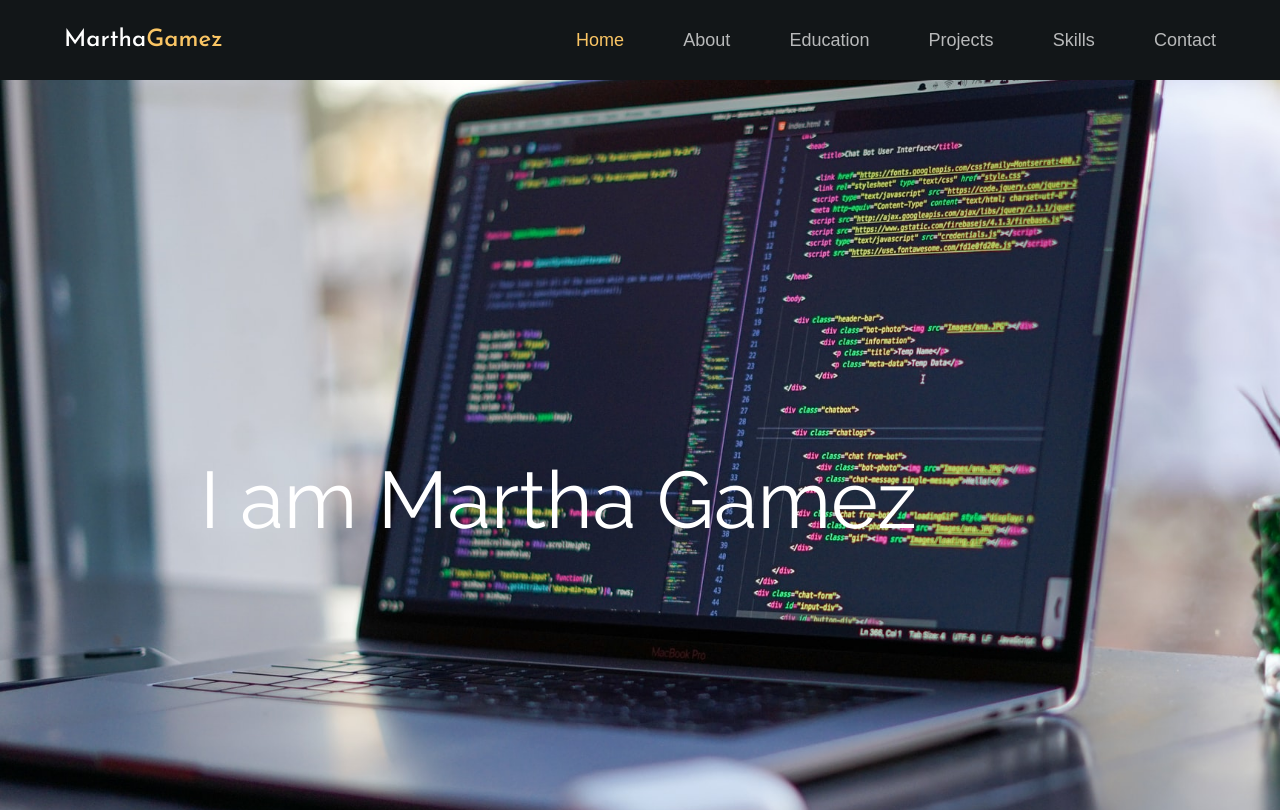
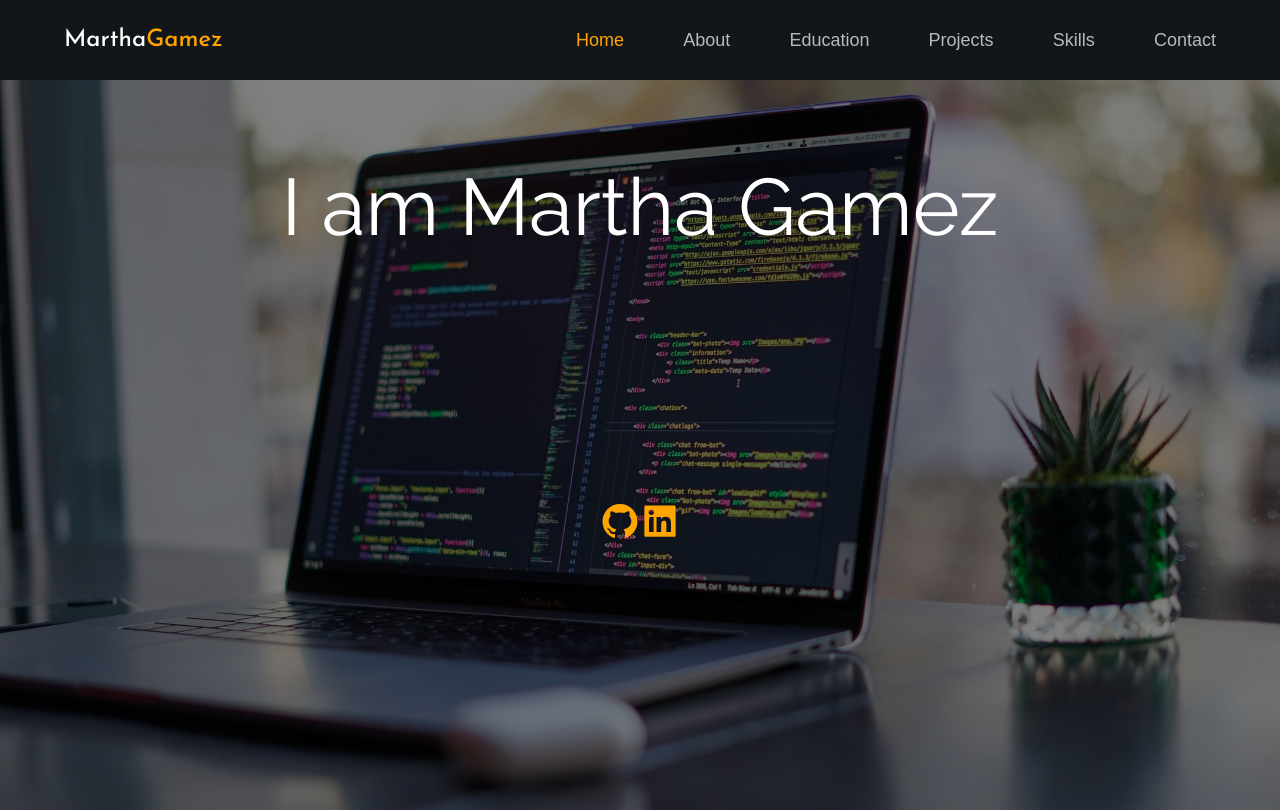
Before and after one commit to Martha121/portfolio-martha, a React (Create React App) app: page /#/ in a window 1280 px wide. Shown: the top 810 px of the page. Built offline with nearby package versions, Linux system fonts and the light colour scheme.

Commit message:
Add style

```diff
--- a/src/App.css
+++ b/src/App.css
@@ -62,6 +62,7 @@ nav.imageWrapper{
  flex-direction: column;
  align-items: center;
 
+
 }
 
 .section{
@@ -78,7 +79,28 @@ nav.imageWrapper{
   padding:100px;
 }
 
+.social
+{
+  position: absolute;
+  margin-top: 20px;
+  display: flex;
+  bottom: 400px;
+}
+.social i
+{
+  padding-right: 30px;
+  font-size: 25px;
+  color:orange;
+}
+.social i:hover
+{
+  color:black;
+}
 
+.img {
+  max-width: 86%;
+  height: auto;
+}
 
 
 /*.home
@@ -161,23 +183,6 @@ p{
 h1,h2,h3,h4,p{
   margin: 10px;
 }
-.social
-{
-  position: absolute;
-  margin-top: 20px;
-  display: flex;
-  bottom: 60px;
-}
-.social i
-{
-  padding-right: 30px;
-  font-size: 25px;
-  color:orange;
-}
-.social i:hover
-{
-  color:black;
-}
 
 .active
 {
@@ -194,7 +199,19 @@ h1,h2,h3,h4,p{
 
 
 
-/*@media all and (max-width: 450px) {
+@media all and (max-width: 450px) {
+  .social
+  {
+    left:0;
+    width: 100vw;
+    display: flex;
+    justify-content: space-around;
+    bottom: 30px;
+  }
+  .social i
+  {
+    padding-right: 0px;
+  }
 
   :root {
     --fontsize-nav:1rem;
@@ -211,7 +228,7 @@ h1,h2,h3,h4,p{
     background: rgb(238,103,143);
     background: linear-gradient(90deg, rgba(238,103,143,1) 50%, rgba(132,124,252,1) 80%);
   }*/
-  /*.parent{
+  .parent{
     background-position: center center;
   }
   .content{
@@ -221,7 +238,7 @@ h1,h2,h3,h4,p{
   color:white;
 
 }
-  .condiv
+  /*.condiv
   {
     padding: 50px ;
   }
@@ -240,21 +257,19 @@ h1,h2,h3,h4,p{
   {
     margin: 10px;
   }*/
-  /*.social
-  /*{
-    left:0;
-    width: 100vw;
-    display: flex;
-    justify-content: space-around;
-    bottom: 30px;
-  }*/
-  /*.social i
-  /*{*/
-   /* padding-right: 0px;
-  }*/
-  /*.resize_fit_center {*/
-   /* max-width:100%;
+
+  .resize_fit_center {
+    max-width:100%;
     max-height:100%;
     vertical-align: middle;
-}*/
-/*}*/
+}
+.contact
+{
+ display: flex;
+ justify-content: center;
+ flex-direction: column;
+ align-items: center;
+ padding-left: 0px;
+
+}
+}
--- a/src/Components/NavBar/NavBar.module.css
+++ b/src/Components/NavBar/NavBar.module.css
@@ -19,7 +19,7 @@
 }
 
 .NavLinkPhone:hover {
-    color: #FAC564;
+    color: orange;
     transition: all 400ms ease;
 }
 
@@ -32,7 +32,7 @@
 }
 
 .navList>.active {
-    color: #FAC564 !important;
+    color: orange !important;
 }
 
 .rootCont {
@@ -49,6 +49,7 @@
     height: 100vh;
     transform: translateX(-100%);
     transition: transform 500ms ease-out;
+    z-index: 99;
 }
 
 .open {
@@ -105,7 +106,7 @@
 }
 
 .logoTextLast {
-    color: #FAC564;
+    color:orange;
 }
 
 .navLink{
@@ -118,7 +119,7 @@
 
 .navLink:hover{
     cursor: pointer;
-    color: #FAC564;
+    color:orange;
     transition: all 400ms ease;
 }
 
--- a/src/Components/Social.js
+++ b/src/Components/Social.js
@@ -1,17 +1,24 @@
 import React, { Component } from "react";
+import { AiFillGithub } from "react-icons/ai";
+import { AiFillLinkedin } from "react-icons/ai";
+
 class Social extends Component {
   render() {
     return (
       <div className="social">
-        <a href="https://github.com/Martha121" target="_blank" rel="noopener noreferrer">
-          <i class="fab fa-github"></i>
+        <a
+          href="https://github.com/Martha121"
+          target="_blank"
+          rel="noopener noreferrer"
+        >
+          <AiFillGithub size="40px" color="orange" />
         </a>
         <a
           href="https://www.linkedin.com/in/martha-gamez-60a5764a/"
           target="_blank"
           rel="noopener noreferrer"
         >
-          <i class="fab fa-linkedin-in"></i>
+          <AiFillLinkedin size="40px" color="orange" />
         </a>
       </div>
     );
--- a/src/contents/About.css
+++ b/src/contents/About.css
@@ -4,9 +4,21 @@
     justify-content: center;
     flex-direction: column;
     align-items: center;
-    padding:200px 50px 0 50px;
+    padding:100px 220px 0 220px;
 }
 
 .photo{
-    height: 300px;
+    height: 250px;
 }
+
+@media all and (max-width: 650px) {
+.about_div
+{
+    display: flex;
+    justify-content: center;
+    flex-direction: column;
+    align-items: center;
+    padding:100px 40px 0 40px;
+}
+
+}
--- a/src/contents/About.js
+++ b/src/contents/About.js
@@ -5,17 +5,23 @@ class About extends Component {
   render() {
     return (
       <div className="about_div">
-        <img className="resize_fit_center" src={aboutPic} alt="Martha Gamez"className="photo"></img>
-        <br /><br />
+        <img
+          className="resize_fit_center"
+          src={aboutPic}
+          alt="Martha Gamez"
+          className="photo"
+        ></img>
+        <br />
         <h1>I'm Martha Gamez</h1>
-
-        <br /><br />
+        <br />
         <p>
-          I am an Electrical Engineer and a Full Stack Web Developer.
-          I started my journey in the world of web development by Pursuing
-          my Full Stack Web Development Certificate at The University of Texas
-          in Austin.I like creating Interactive UI components for better UX
-          and share those desgin and codes to the world through Github.
+          I am an Electrical Engineer and a Full Stack Web Developer. I started
+          my journey in the world of web development by pursuing my Full Stack
+          Web Development Certificate at The University of Texas in Austin. I
+          like creating Interactive UI components for better UX and share those
+          desgins and code to the world through Github. I am skilled in JavaScript,
+          React.js, Express, responsive web design, and
+          databases such as MySQL and MongoDB.
         </p>
       </div>
     );
--- a/src/contents/Contact.css
+++ b/src/contents/Contact.css
@@ -4,5 +4,5 @@
     justify-content: center;
     flex-direction: column;
     align-items: center;
-    padding:200px 0px 0px 0px;
+    padding:100px 0px 0px 0px;
 }
--- a/src/contents/Education.css
+++ b/src/contents/Education.css
@@ -4,7 +4,7 @@
     justify-content: center;
     flex-direction: column;
     align-items: center;
-    padding:200px 50px 0 50px;
+    padding:100px 50px 0 50px;
 }
 .widecard
 {
--- a/src/contents/Home.css
+++ b/src/contents/Home.css
@@ -1,28 +1,32 @@
-.rootCont{
+.home_rootCont{
+    position:relative;
     display: flex;
-
     top: 80px;
     background-size:cover;
-    height: 100vh;
+    height:100vh;
     background-color: white;
-    padding: 100px;
-    z-index: 0;
+    justify-content: center;
+    width: 100%;
 }
 
-.overlay{
-
+.home_overlay{
+    position:absolute;
     top:0px;right:0;left:0;bottom:0;
     background-color:rgba(0,0,0,0.5);
-    z-index:1;
+    z-index:0;
 }
 
-.content{
-
-    z-index:2;
+.home_content{
+    top:80px;
+    position:relative;
     font-size:80px;
     color:white;
+    display:flex;
+    justify-content: center;
 }
 
-.photo{
-    height: 200px;
+@media all and (max-width: 650px) {
+.home_content {
+    font-size: 40px;
+  }
 }
--- a/src/contents/Home.js
+++ b/src/contents/Home.js
@@ -5,17 +5,22 @@ import Social from "../Components/Social";
 class Home extends Component {
   render() {
     return (
-      <div className="rootCont"
+      <div
+        className="home_rootCont parent home_content"
         style={{
           backgroundImage: `url(${profilepic})`,
           backgroundRepeat: "no-repeat",
-          zIndex: 5
+          zIndex: 5,
         }}
         id="home"
       >
-        <div class="overlay"></div>
-        <div class="content hometittle">I am Martha Gamez</div>
-        <Social />
+        <div class="home_overlay"></div>
+        <div className="home_content">
+          I am Martha Gamez
+          <br />
+          <br />
+          <Social />
+        </div>
       </div>
     );
   }
--- a/src/contents/Projects.js
+++ b/src/contents/Projects.js
@@ -61,9 +61,9 @@ const Projects =()=> {
     );
   };
     return (
-      <div className="condiv">
+      <div className=" condiv">
         <h1>Projects</h1>
-        <div className="grid">
+        <div className="grid contact">
           {cardInfo.map(renderCard)}
         </div>
       </div>
--- a/src/contents/Skills.css
+++ b/src/contents/Skills.css
@@ -4,7 +4,7 @@
     justify-content: center;
     flex-direction: column;
     align-items: center;
-    padding:200px 0px 0px 0px;
+    padding:100px 0px 0px 0px;
 }
 
 .skills_column{
--- a/src/contents/Skills.js
+++ b/src/contents/Skills.js
@@ -15,7 +15,7 @@ class Skills extends Component {
 
   render() {
     return (
-      <div className="container skills_container">
+      <div className="container skills_container contact">
         <div classsName="skills_column">
             <h1>Skills</h1>
         </div>
```
Also changed, not shown: 1 other file (tests, documents, lock files or other folders).
